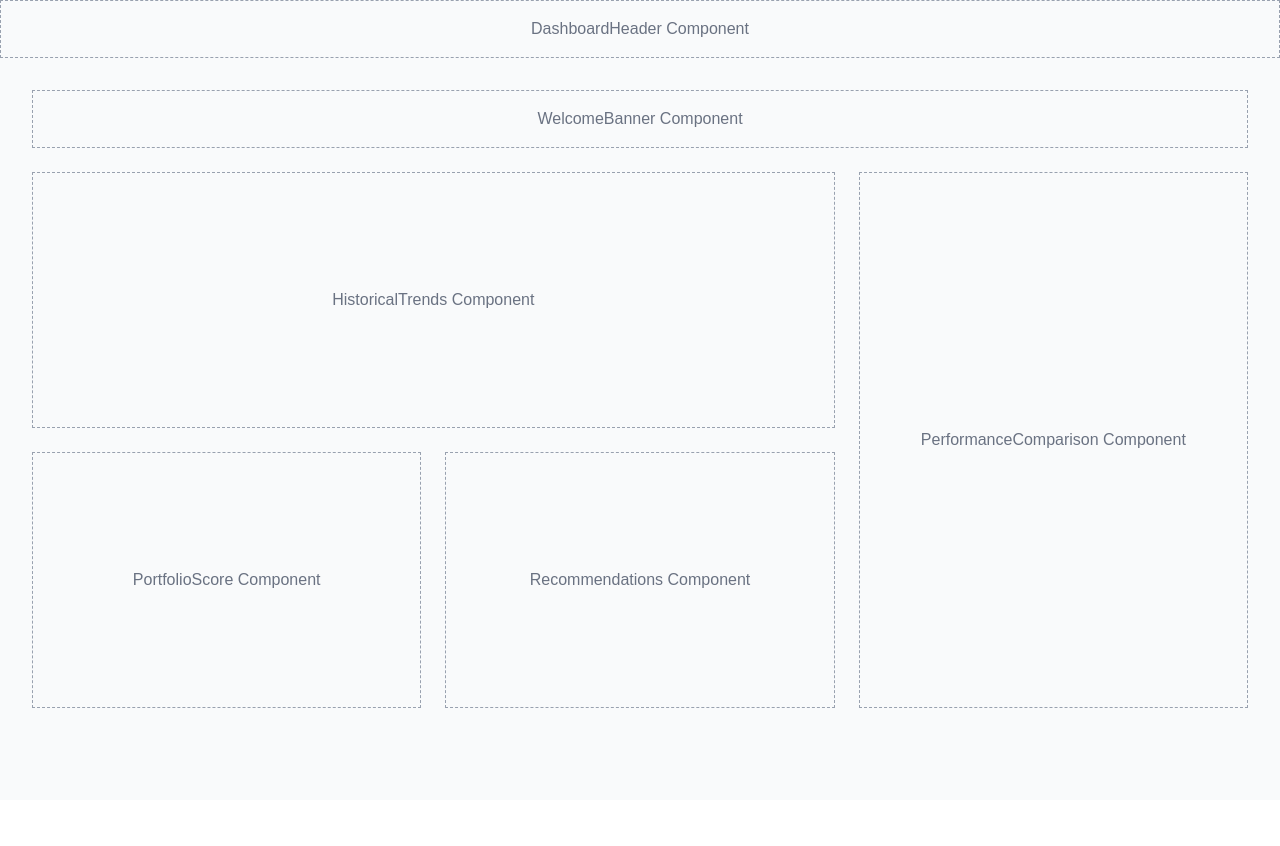
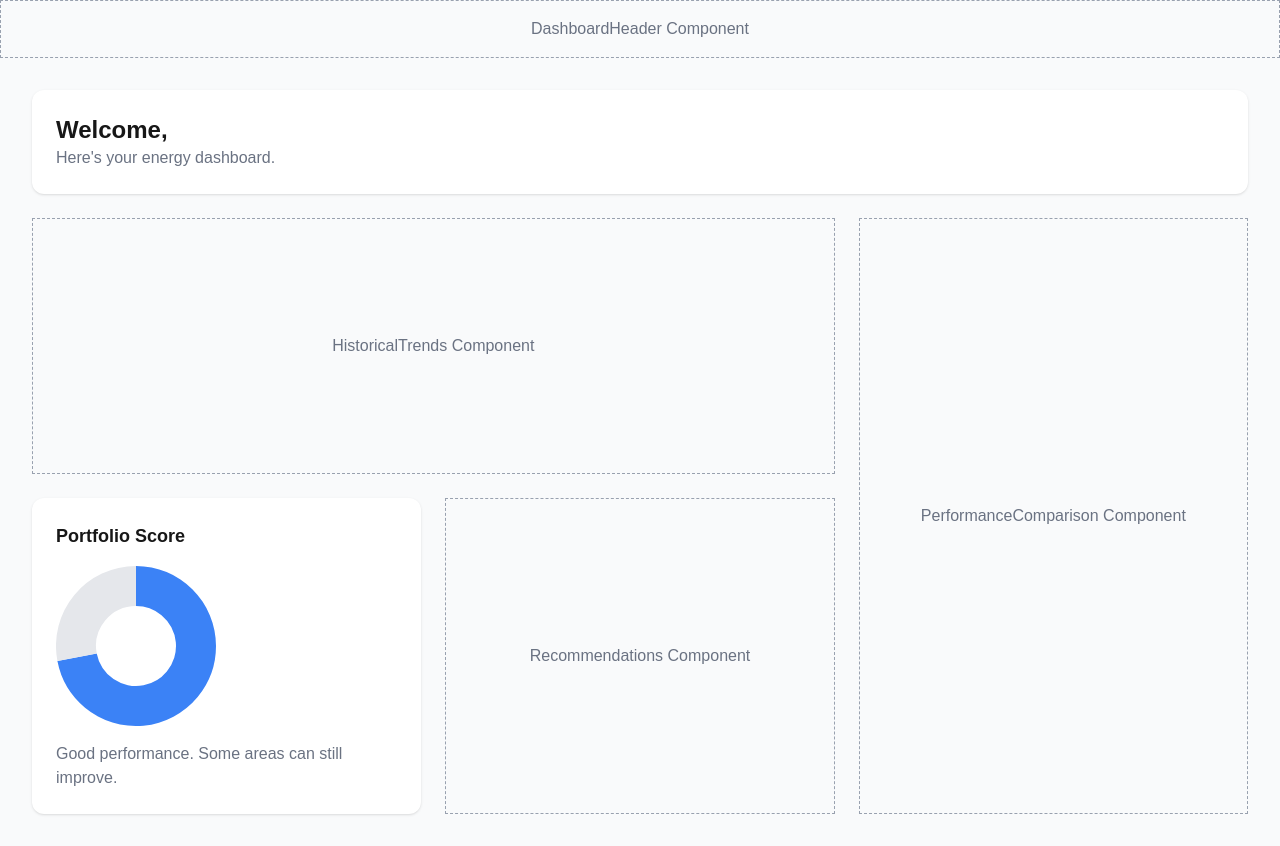
Before and after one commit to jojodecarlos/EnergyOne, a Next.js app in the folder utility-dashboard/: page /dashboard in a window 1280 px wide. Before the commit the page ends 800 px from the top, so only its background shows below. Built offline with nearby package versions, Linux system fonts and the light colour scheme; no server answers.

Commit message:
add welcome banner and portfolio score components

```diff
--- a/utility-dashboard/components/ForgotPasswordForm.tsx
+++ b/utility-dashboard/components/ForgotPasswordForm.tsx
@@ -22,7 +22,7 @@ export default function ForgotPasswordForm() {
         redirectTo: `${window.location.origin}/reset-password`,
       });
 
-      // Supabase often returns success even if the email doesn't exist (good for privacy)
+
       if (error) throw error;
 
       router.push(`/forgotpw/confirmation?email=${encodeURIComponent(email.trim())}`);
@@ -89,7 +89,6 @@ export default function ForgotPasswordForm() {
 }
 
 function MailSpeedIcon({ className }: { className?: string }) {
-  // simple bold icon similar to prototype (no deps)
   return (
     <svg
       className={className}
--- a/utility-dashboard/components/PortfolioScore.tsx
+++ b/utility-dashboard/components/PortfolioScore.tsx
@@ -1,7 +1,41 @@
+'use client'
+
+import { Doughnut } from "react-chartjs-2"
+import {
+  Chart as ChartJS,
+  ArcElement,
+  Tooltip
+} from "chart.js"
+
+ChartJS.register(ArcElement, Tooltip)
+
 export default function PortfolioScore() {
+
+  const score = 72
+
+  const data = {
+    datasets: [
+      {
+        data: [score, 100 - score],
+        backgroundColor: ["#3B82F6", "#E5E7EB"],
+        borderWidth: 0,
+      },
+    ],
+  }
+
   return (
-    <div className="border border-dashed border-gray-400 p-4 h-full min-h-[16rem] flex items-center justify-center text-gray-500">
-      PortfolioScore Component
+    <div className="p-6 bg-white rounded-xl shadow">
+      <h2 className="text-lg font-semibold mb-4">
+        Portfolio Score
+      </h2>
+
+      <div className="w-40">
+        <Doughnut data={data} />
+      </div>
+
+      <p className="mt-4 text-gray-500">
+        Good performance. Some areas can still improve.
+      </p>
     </div>
-  );
+  )
 }
--- a/utility-dashboard/components/WelcomeBanner.tsx
+++ b/utility-dashboard/components/WelcomeBanner.tsx
@@ -1,7 +1,32 @@
+'use client'
+
+import { useEffect, useState } from "react"
+import { supabase } from "@/lib/supabase"
+
 export default function WelcomeBanner() {
+  const [name, setName] = useState("")
+
+  useEffect(() => {
+    const fetchUser = async () => {
+      const { data: { user } } = await supabase.auth.getUser()
+
+      if (user) {
+        const firstName = user.user_metadata?.first_name
+        setName(firstName || "User")
+      }
+    }
+
+    fetchUser()
+  }, [])
+
   return (
-    <div className="border border-dashed border-gray-400 p-4 text-center text-gray-500">
-      WelcomeBanner Component
+    <div className="p-6 bg-white rounded-xl shadow">
+      <h1 className="text-2xl font-semibold">
+        Welcome, {name}
+      </h1>
+      <p className="text-gray-500">
+        Here's your energy dashboard.
+      </p>
     </div>
-  );
+  )
 }
--- a/utility-dashboard/package.json
+++ b/utility-dashboard/package.json
@@ -10,8 +10,10 @@
   },
   "dependencies": {
     "@supabase/supabase-js": "^2.99.0",
+    "chart.js": "^4.5.1",
     "next": "16.1.6",
     "react": "19.2.3",
+    "react-chartjs-2": "^5.3.1",
     "react-dom": "19.2.3"
   },
   "devDependencies": {
```
Also changed, not shown: 1 other file (tests, documents, lock files or other folders).
